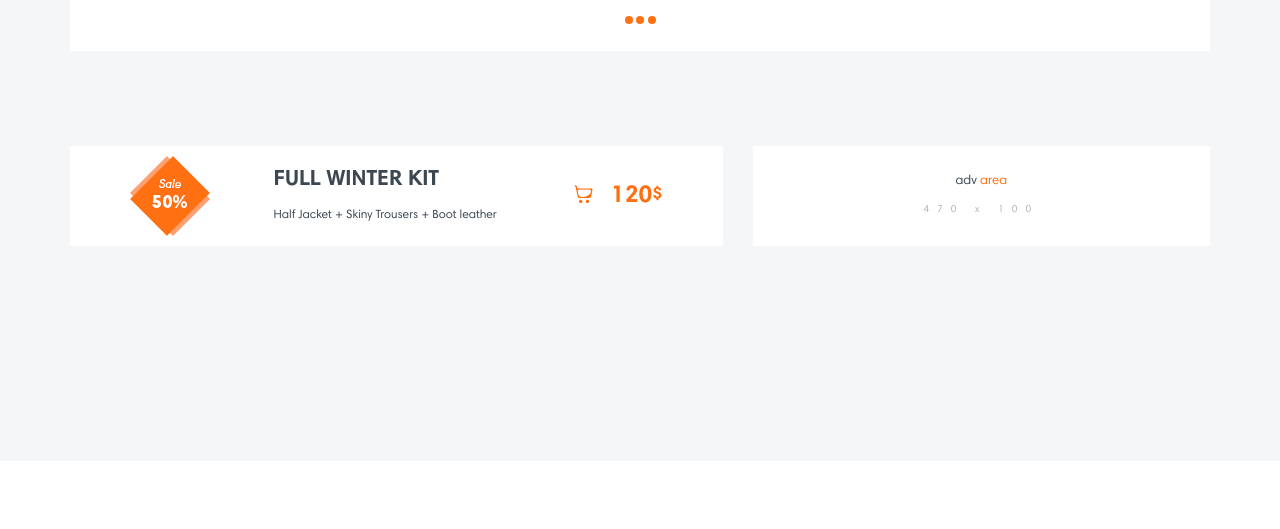
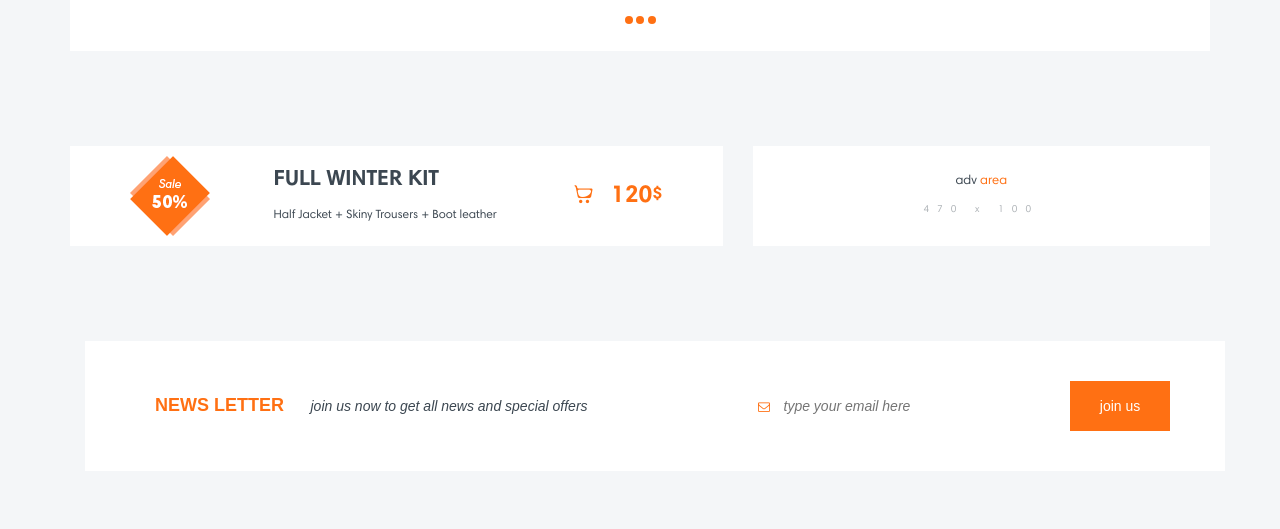
Before and after one commit to danyliak/group2, a plain HTML site: page index.html in a window 1280 px wide. Shown: the part 1648-2177 px from the top of the page. Drawn offline with Linux system fonts and the light colour scheme; files whose address does not match are found by name.

Commit message:
news letter added

```diff
--- a/css/media.css
+++ b/css/media.css
@@ -106,6 +106,9 @@
     .leftsale {
         text-align: center;
     }
+    .sh-news-right-side form input{
+        width: 180px;
+    }
 }
 
 @media only screen and (min-width: 768px) {
@@ -117,6 +120,22 @@
 @media only screen and (max-width: 1200px) {
     .sh-nav li a {
         padding: 50px 10px 50px 10px;
+    }
+    .sh-news-left-side{
+        display: block;
+        text-align: center;
+    }
+    .sh-news-right-side{
+        float: none;
+        display: flex;
+        text-align: center;
+    }
+
+    .sh-news-right-side form{
+        margin: 0 auto;
+    }
+    .sh-news-letter h3{
+        padding-left: 15px;
     }
 }
 @media only screen and (max-width: 992px) {
@@ -131,4 +150,10 @@
     .leftsale span:nth-child(3) h4 span {
         display: inline-block;
     }
+    .sh-news-letter h3, .sh-news-letter p{
+        padding: 10px;
+    }
+    .sh-news-letter input{
+        margin-bottom: 10px;
+    }
 }
--- a/css/style.css
+++ b/css/style.css
@@ -59,6 +59,9 @@ header{
     float: right;
     padding-right: 15px;
 }
+.sh-nav-icons .fa-search{
+    font-weight: 300;
+}
 .sh-nav-icons i, .sh-nav-icons span{
     font-size: 18px;
     padding: 50px 0 50px 25px;
@@ -109,6 +112,9 @@ header{
 }
 .hidden{
     display: none;
+}
+.sh-cart-icon{
+    color: #ff5912;
 }
 
 
@@ -376,11 +382,73 @@ header{
     margin: 0;
     font-size: 10px;
 }
+.sh-news-letter{
+    background: #ffffff;
+}
+.sh-news-letter .row {
+    margin: 0;
+}
+.sh-news-letter h3{
+    margin: 0;
+    padding: 55px 23px 55px 55px;
+    display: inline-block;
+    font-family: "Harmonia Sans Pro Cyr", sans-serif;
+    font-size: 18px;
+    font-weight: bold;
+ }
+.sh-news-letter p{
+    margin: 0;
+    padding: 53px 0;
+    display: inline-block;
+    font-family: "Harmonia Sans Pro Cyr", sans-serif;
+    font-size: 14px;
+    font-style: italic;
+}
+.sh-news-left-side{
+    display: inline-block;
+}
+.sh-news-right-side{
+    display: inline-block;
+    float: right;
+}
+.sh-news-letter form{
+    padding: 40px 0;
+    float: right;
+    display: inline-block;
+}
+.sh-news-right-side .fa{
+    font-size: 12px;
+    padding-right: 8px;
+}
+.sh-news-right-side form{
+    margin-right: 40px;
+}
+.sh-news-right-side form button{
+    width: 100px;
+    height: 50px;
+    background: #ff7013;
+    color: white;
+    border: none;
+    text-decoration: none;
+    font-size: 14px;
+    font-family: "Myriad Pro", sans-serif;
+}
 
-
+.sh-news-right-side form input{
+    width: 285px;
+    border: none;
+    font-family: "Harmonia Sans Pro Cyr", sans-serif;
+    font-size: 14px;
+    font-style: italic;
+    color: #7c8791;
+}
+.sh-news-right-side form input:focus {
+    outline: 0 solid transparent;
+}
 
 
 /*  footer  */
+
 
 footer{
     padding: 90px 0;
--- a/header.html
+++ b/header.html
@@ -42,7 +42,7 @@
                 </div>
                 <div class="sh-nav-icons">
                     <span class="fa fa-search" aria-hidden="true"></span>
-                    <span class="fa fa-user" aria-hidden="true"></span>
+                    <span class="iconmoon icons-man" aria-hidden="true"></span>
                     <i class="iconmoon icons-commerce-1 sh-cart-icon"><span class="sh-items-cnt" data-items-cnt="0">0</span></i>
                 </div>
             </div>
@@ -64,5 +64,3 @@
         </div>
     </nav>
 </header>
-
-<script src="js/header.js"></script>
--- a/index.html
+++ b/index.html
@@ -176,6 +176,29 @@
                         </div>
                     </div>
                 </div>
+                <div class="container">
+                    <section class="sh-news-letter">
+                        <div class="row">
+                            <div class="col-md-6">
+                                <div class="sh-news-left-side">
+                                    <h3 class="text-uppercase sh-orange-text">News letter</h3>
+                                    <p>join us now to get all news and special offers</p>
+                                </div>
+                            </div>
+                            <div class="col-md-6">
+                                <div class="sh-news-right-side clearfix">
+                                    <form action="applePie.php" method="post">
+                                        <span class="fa fa-envelope-o sh-orange-text" aria-hidden="true"></span>
+                                        <input class="input-email" type="email" name="email" required placeholder="type your email here">
+                                        <button type="submit">join us</button>
+                                    </form>
+                                </div>
+                            </div>
+
+                        </div>
+                    </section>
+                </div>
+
             </div>
         </section>
     </main>
--- a/js/header.js
+++ /dev/null
@@ -1,25 +0,0 @@
-/**
- * Created by user on 18.09.2017.
- */
-$(function(){
-    function renewItemsCnt (){
-        var cartIcon = $(".sh-cart-icon");
-        var itemsCnt = $(".sh-items-cnt");
-        if (itemsCnt.attr("data-items-cnt") !== "0"){
-            console.log("show");
-            itemsCnt.removeClass("sh-cart-empty");
-            cartIcon.css("color", "");
-        }
-        else{
-            itemsCnt.addClass("sh-cart-empty");
-            cartIcon.css("color", "#ff5912");
-        }
-    }
-    renewItemsCnt();
-
-    $(".shtorka").on("click", function () {
-        $(".mobile-menu").slideToggle();
-        $(".shtorka .fa-times").toggleClass("hidden");
-        $(".shtorka .fa-angle-down").toggleClass("hidden");
-    });
-});
--- a/js/main.js
+++ b/js/main.js
@@ -3,7 +3,26 @@
 $(function(){
     'use strict';
 
-    $('#header').load('header.html');
+    $('#header').load('header.html', function () {
+        function renewItemsCnt (){
+            var cartIcon = $(".sh-cart-icon");
+            var itemsCnt = $(".sh-items-cnt");
+            if (itemsCnt.attr("data-items-cnt") !== "0"){
+                console.log("show");
+                itemsCnt.removeClass("sh-cart-empty");
+            }
+            else{
+                itemsCnt.addClass("sh-cart-empty");
+            }
+        }
+        renewItemsCnt();
+
+        $(".shtorka").on("click", function () {
+            $(".mobile-menu").slideToggle();
+            $(".shtorka .fa-times").toggleClass("hidden");
+            $(".shtorka .fa-angle-down").toggleClass("hidden");
+        });
+    });
     $('#footer').load('footer.html');
 
 });
```
